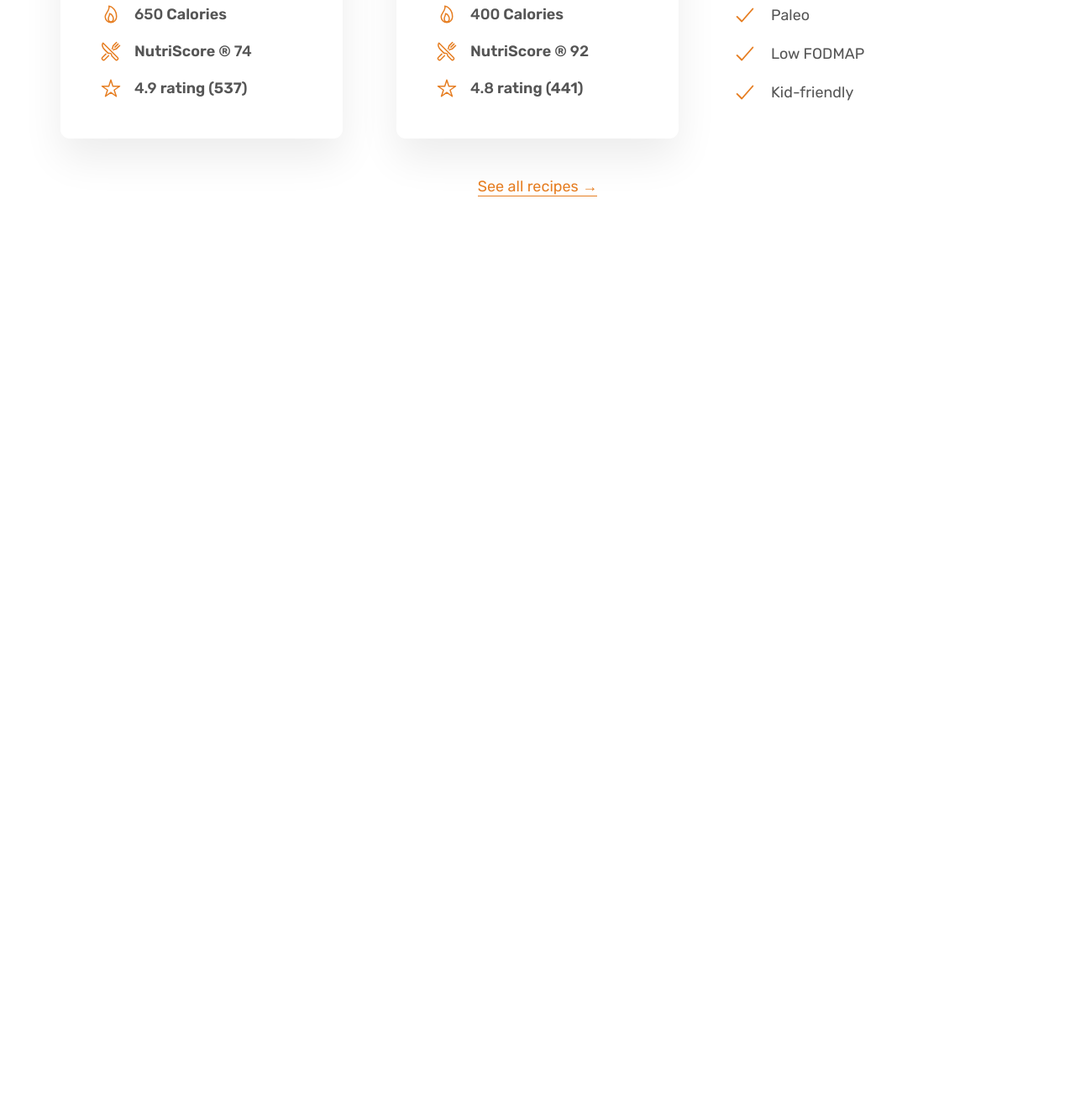
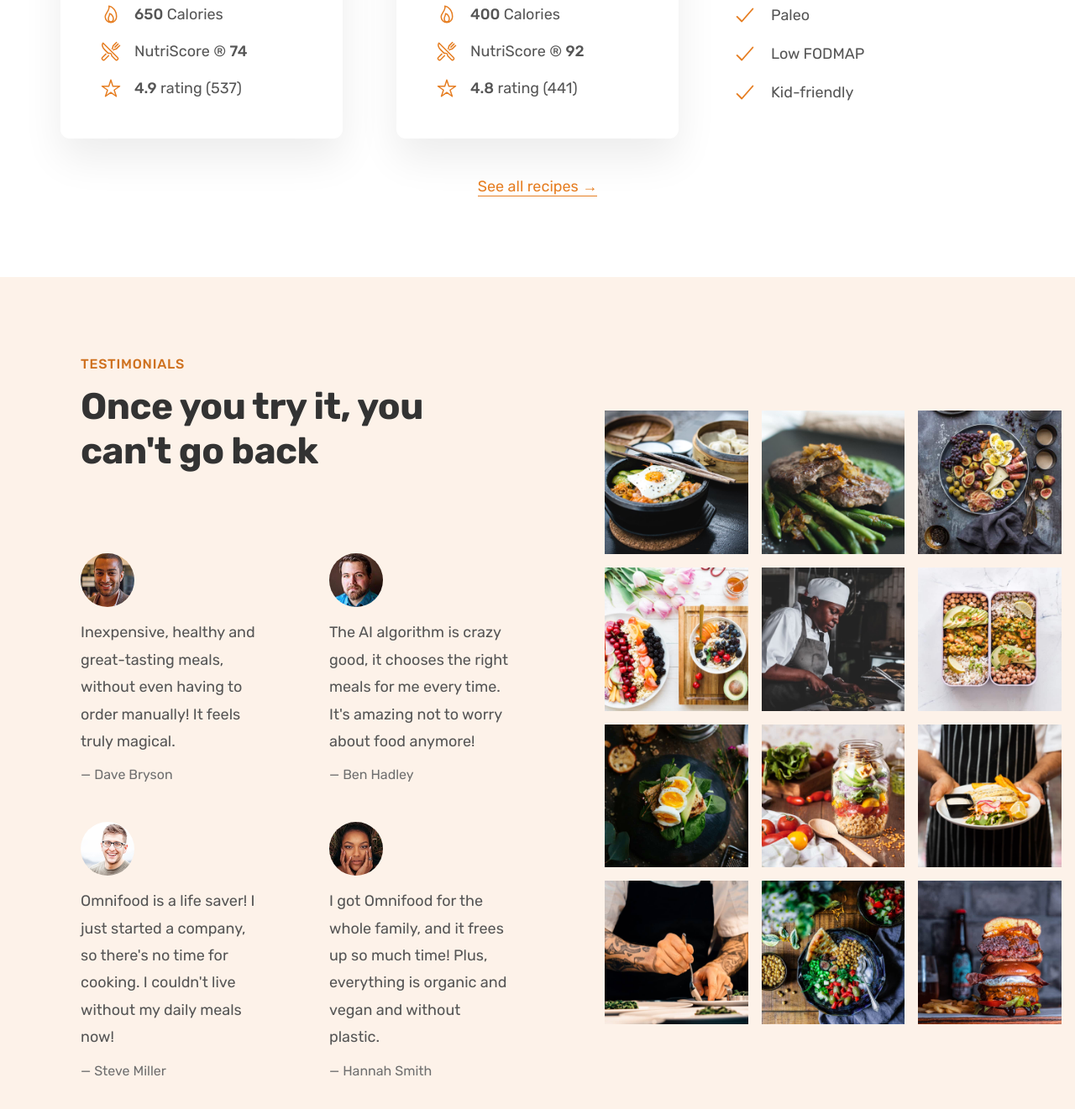
Before and after one commit to nms2811/Omnifood, a plain HTML site: page index.html in a window 1280 px wide. Shown: the part 3231-4552 px from the top of the page at 84% size. Before the commit the page ends 3561 px from the top, so only its background shows below. Drawn offline with nearby package versions, Linux system fonts and the light colour scheme.

Commit message:
Added a testimonial feature and gallery

```diff
--- a/css/general.css
+++ b/css/general.css
@@ -27,7 +27,9 @@ Paragraph default:1.6
 #fae5d3;
 - Shades:#cf711f;
 - Accents:
-- Greys:#555;
+- Greys:
+#6f6f6f (lightest grey allowed on #fdf2e9)
+#555;
 #333;
 
 
--- a/css/style.css
+++ b/css/style.css
@@ -187,7 +187,7 @@
   /* 60% of parent's width */
   padding-bottom: 60%;
   background-color: #fdf2e9;
-  z-index: -1;
+  z-index: -2;
 }
 
 .step-img-box::after {
@@ -223,7 +223,6 @@
 
 .meal-content {
   padding: 3.2rem 4.8rem 4.8rem 4.8rem;
-  font-weight: 600;
 }
 
 .meal-tags {
@@ -307,3 +306,59 @@
   height: 3rem;
   color: #e67e22;
 }
+
+.section-testimonials {
+  background-color: #fdf2e9;
+  display: grid;
+  grid-template-columns: 55fr 45fr;
+  align-items: center;
+}
+
+.testimonials-container {
+  padding: 9.6rem;
+}
+
+.testimonials {
+  display: grid;
+  grid-template-columns: 1fr 1fr;
+  row-gap: 4.8rem;
+  column-gap: 8rem;
+}
+
+.testimonial-img {
+  width: 6.4rem;
+  border-radius: 50%;
+  margin-bottom: 1.2rem;
+}
+
+.testimonial-text {
+  font-size: 1.8rem;
+  line-height: 1.8;
+  margin-bottom: 1.6rem;
+}
+
+.testimonial-name {
+  font-size: 1.6rem;
+  color: #6f6f6f;
+}
+
+.gallery {
+  display: grid;
+  grid-template-columns: repeat(3, 1fr);
+  gap: 1.6rem;
+  padding: 1.6rem;
+}
+
+.gallery-item {
+  overflow: hidden;
+}
+
+.gallery-item img {
+  display: block;
+  width: 100%;
+  transition: all 0.4s;
+}
+
+.gallery-item img:hover {
+  transform: scale(1.1);
+}
--- a/index.html
+++ b/index.html
@@ -279,6 +279,155 @@
           <a href="#" class="link">See all recipes &rarr;</a>
         </div>
       </section>
+
+      <section class="section-testimonials">
+        <div class="testimonials-container">
+          <span class="subheading">Testimonials</span>
+          <h2 class="heading-secondary">Once you try it, you can't go back</h2>
+
+          <div class="testimonials">
+            <figure class="testimonial">
+              <img
+                class="testimonial-img"
+                alt="Photo of customer Dave Bryson"
+                src="img/customers/dave.jpg"
+              />
+              <blockquote class="testimonial-text">
+                Inexpensive, healthy and great-tasting meals, without even
+                having to order manually! It feels truly magical.
+              </blockquote>
+              <p class="testimonial-name">&mdash; Dave Bryson</p>
+            </figure>
+
+            <figure class="testimonial">
+              <img
+                class="testimonial-img"
+                alt="Photo of customer Ben Hadley"
+                src="img/customers/ben.jpg"
+              />
+              <blockquote class="testimonial-text">
+                The AI algorithm is crazy good, it chooses the right meals for
+                me every time. It's amazing not to worry about food anymore!
+              </blockquote>
+              <p class="testimonial-name">&mdash; Ben Hadley</p>
+            </figure>
+
+            <figure class="testimonial">
+              <img
+                class="testimonial-img"
+                alt="Photo of customer Steve Miller"
+                src="img/customers/steve.jpg"
+              />
+              <blockquote class="testimonial-text">
+                Omnifood is a life saver! I just started a company, so there's
+                no time for cooking. I couldn't live without my daily meals now!
+              </blockquote>
+              <p class="testimonial-name">&mdash; Steve Miller</p>
+            </figure>
+
+            <figure class="testimonial">
+              <img
+                class="testimonial-img"
+                alt="Photo of customer Hannah Smith"
+                src="img/customers/hannah.jpg"
+              />
+              <blockquote class="testimonial-text">
+                I got Omnifood for the whole family, and it frees up so much
+                time! Plus, everything is organic and vegan and without plastic.
+              </blockquote>
+              <p class="testimonial-name">&mdash; Hannah Smith</p>
+            </figure>
+          </div>
+        </div>
+
+        <div class="gallery">
+          <figure class="gallery-item">
+            <img
+              src="img/gallery/gallery-1.jpg"
+              alt="Photo of beautifully
+            arranged food"
+            />
+            <!-- <figcaption>Caption</figcaption> -->
+          </figure>
+          <figure class="gallery-item">
+            <img
+              src="img/gallery/gallery-2.jpg"
+              alt="Photo of beautifully
+            arranged food"
+            />
+          </figure>
+          <figure class="gallery-item">
+            <img
+              src="img/gallery/gallery-3.jpg"
+              alt="Photo of beautifully
+            arranged food"
+            />
+          </figure>
+          <figure class="gallery-item">
+            <img
+              src="img/gallery/gallery-4.jpg"
+              alt="Photo of beautifully
+            arranged food"
+            />
+          </figure>
+          <figure class="gallery-item">
+            <img
+              src="img/gallery/gallery-5.jpg"
+              alt="Photo of beautifully
+            arranged food"
+            />
+          </figure>
+          <figure class="gallery-item">
+            <img
+              src="img/gallery/gallery-6.jpg"
+              alt="Photo of beautifully
+            arranged food"
+            />
+          </figure>
+          <figure class="gallery-item">
+            <img
+              src="img/gallery/gallery-7.jpg"
+              alt="Photo of beautifully
+            arranged food"
+            />
+          </figure>
+          <figure class="gallery-item">
+            <img
+              src="img/gallery/gallery-8.jpg"
+              alt="Photo of beautifully
+            arranged food"
+            />
+          </figure>
+          <figure class="gallery-item">
+            <img
+              src="img/gallery/gallery-9.jpg"
+              alt="Photo of beautifully
+            arranged food"
+            />
+          </figure>
+          <figure class="gallery-item">
+            <img
+              src="img/gallery/gallery-10.jpg"
+              alt="Photo of beautifully
+            arranged food"
+            />
+          </figure>
+          <figure class="gallery-item">
+            <img
+              src="img/gallery/gallery-11.jpg"
+              alt="Photo of beautifully
+            arranged food"
+            />
+          </figure>
+          <figure class="gallery-item">
+            <img
+              src="img/gallery/gallery-12.jpg"
+              alt="Photo of beautifully
+            arranged food"
+            />
+          </figure>
+        </div>
+      </section>
     </main>
   </body>
 </html>
```
